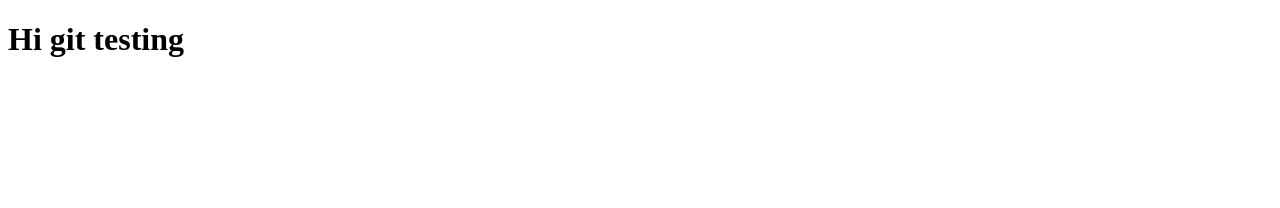
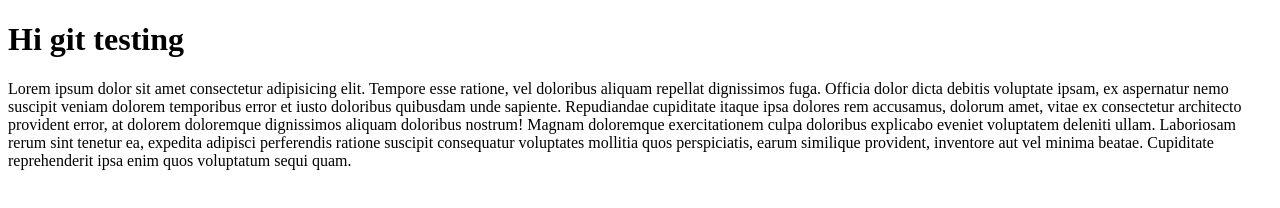
Before and after one commit to feb-dylan/Testing23, a plain HTML site: page index.html in a window 1280 px wide. Drawn offline with Linux system fonts and the light colour scheme.

Commit message:
second commit

```diff
--- a/index.html
+++ b/index.html
@@ -7,5 +7,6 @@
 </head>
 <body>
     <h1>Hi git testing</h1>
+    <p>Lorem ipsum dolor sit amet consectetur adipisicing elit. Tempore esse ratione, vel doloribus aliquam repellat dignissimos fuga. Officia dolor dicta debitis voluptate ipsam, ex aspernatur nemo suscipit veniam dolorem temporibus error et iusto doloribus quibusdam unde sapiente. Repudiandae cupiditate itaque ipsa dolores rem accusamus, dolorum amet, vitae ex consectetur architecto provident error, at dolorem doloremque dignissimos aliquam doloribus nostrum! Magnam doloremque exercitationem culpa doloribus explicabo eveniet voluptatem deleniti ullam. Laboriosam rerum sint tenetur ea, expedita adipisci perferendis ratione suscipit consequatur voluptates mollitia quos perspiciatis, earum similique provident, inventore aut vel minima beatae. Cupiditate reprehenderit ipsa enim quos voluptatum sequi quam.</p>
 </body>
 </html>
```
